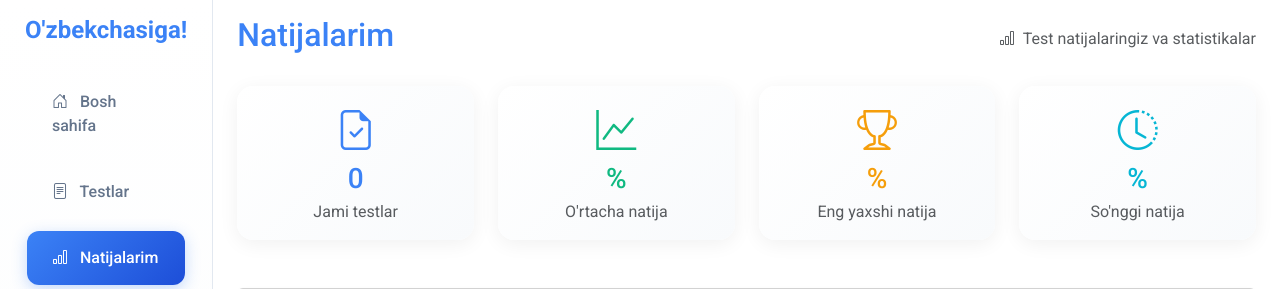
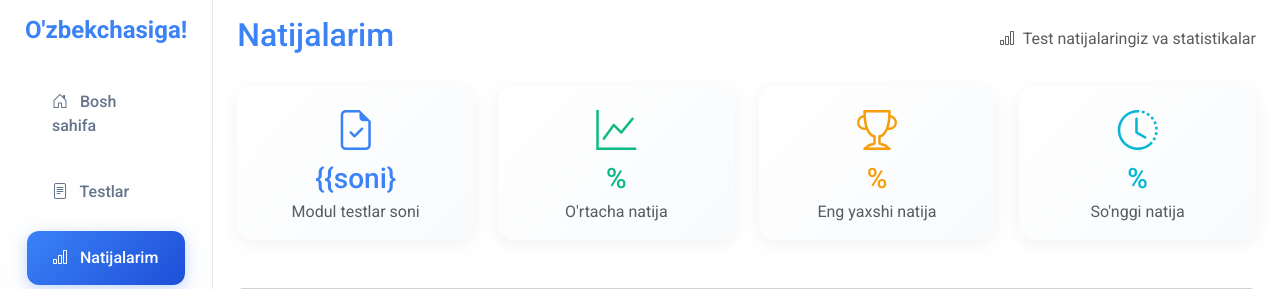
Before and after one commit to astral-one-1/uzbekchasiga, a Django app: template TestApp/templates/my-result.html in a window 1280 px wide. Shown: the top 289 px of the page. Run offline with Django 5.2, Linux system fonts and the light colour scheme; the template is opened without the code that fills it: values that come from a table or form of the project are taken from there, others are empty; data comes from the database, SQL or seed files in the repository.

Commit message:
Update test count display in my-result.html

```diff
--- a/TestApp/templates/my-result.html
+++ b/TestApp/templates/my-result.html
@@ -73,8 +73,8 @@
                         <div class="card stats-card border-0 text-center">
                             <div class="card-body">
                                 <i class="bi bi-file-earmark-check text-primary fs-1 mb-3"></i>
-                                <h3 class="text-primary mb-1">0</h3>
-                                <p class="text-muted mb-0">Jami testlar</p>
+                                <h3 class="text-primary mb-1">{{soni}</h3>
+                                <p class="text-muted mb-0">Modul testlar soni</p>
                             </div>
                         </div>
                     </div>
```
